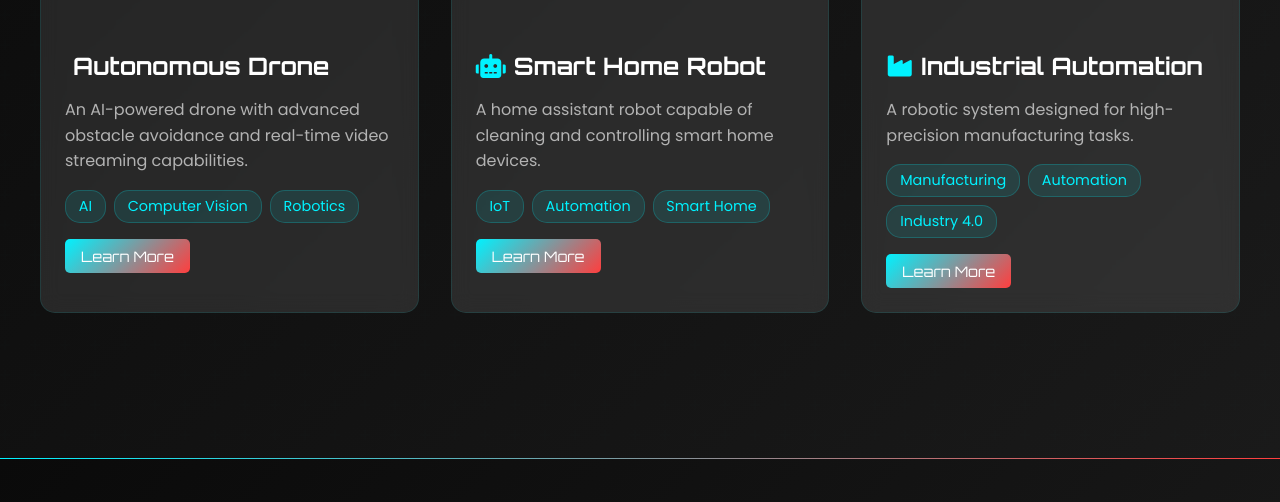
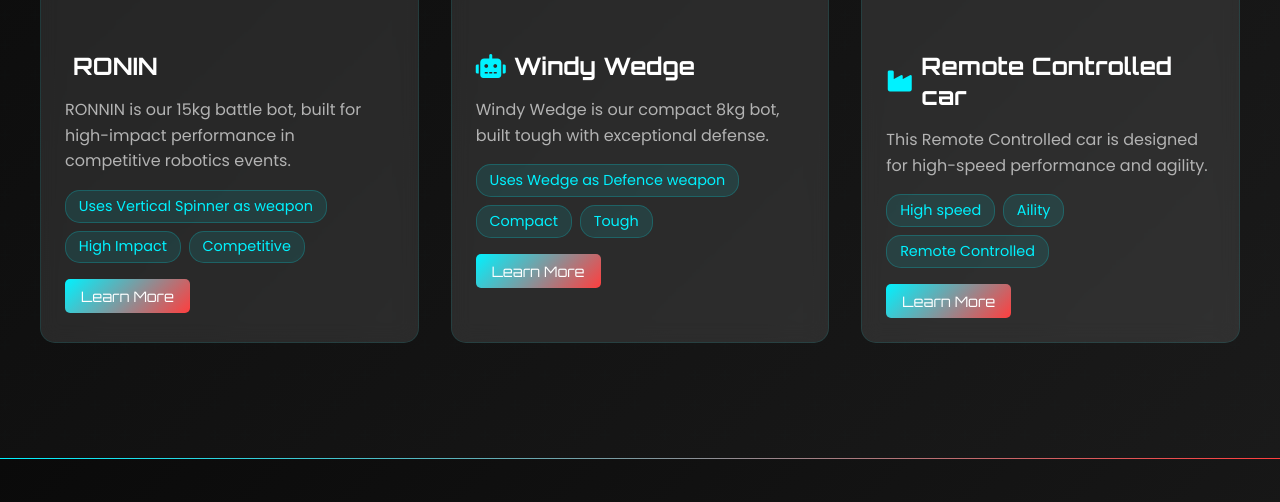
Before and after one commit to Robotics-IIITDM/robosite, a Flask app: page /projects in a window 1280 px wide. Shown: the part 470-972 px from the top of the page. Run offline with Flask 3, Linux system fonts and the light colour scheme.

Commit message:
Update projects.html

```diff
--- a/templates/projects.html
+++ b/templates/projects.html
@@ -194,14 +194,14 @@
             <div class="project-card">
                 <img src="https://images.unsplash.com/photo-1507582020474-9a35b7d455d9?ixlib=rb-1.2.1&auto=format&fit=crop&w=500&q=60" alt="Autonomous Drone" class="project-image">
                 <div class="project-info">
-                    <h2 class="project-title"><i class="fas fa-drone"></i> Autonomous Drone</h2>
+                    <h2 class="project-title"><i class="fas fa-drone"></i> RONIN</h2>
                     <p class="project-description">
-                        An AI-powered drone with advanced obstacle avoidance and real-time video streaming capabilities.
+                        RONNIN is our 15kg battle bot, built for high-impact performance in competitive robotics events.
                     </p>
                     <div class="project-tags">
-                        <span class="project-tag">AI</span>
-                        <span class="project-tag">Computer Vision</span>
-                        <span class="project-tag">Robotics</span>
+                        <span class="project-tag">Uses Vertical Spinner as weapon</span>
+                        <span class="project-tag">High Impact</span>
+                        <span class="project-tag">Competitive</span>
                     </div>
                     <a href="#" class="project-link">Learn More</a>
                 </div>
@@ -210,14 +210,14 @@
             <div class="project-card">
                 <img src="https://images.unsplash.com/photo-1581091226825-a6a2a5aee158?ixlib=rb-1.2.1&auto=format&fit=crop&w=500&q=60" alt="Smart Home Robot" class="project-image">
                 <div class="project-info">
-                    <h2 class="project-title"><i class="fas fa-robot"></i> Smart Home Robot</h2>
+                    <h2 class="project-title"><i class="fas fa-robot"></i> Windy Wedge</h2>
                     <p class="project-description">
-                        A home assistant robot capable of cleaning and controlling smart home devices.
+                        Windy Wedge is our compact 8kg bot, built tough with exceptional defense.
                     </p>
                     <div class="project-tags">
-                        <span class="project-tag">IoT</span>
-                        <span class="project-tag">Automation</span>
-                        <span class="project-tag">Smart Home</span>
+                        <span class="project-tag">Uses Wedge as Defence weapon</span>
+                        <span class="project-tag">Compact</span>
+                        <span class="project-tag">Tough</span>
                     </div>
                     <a href="#" class="project-link">Learn More</a>
                 </div>
@@ -226,14 +226,14 @@
             <div class="project-card">
                 <img src="https://images.unsplash.com/photo-1581092921461-39b9d08a9b21?ixlib=rb-1.2.1&auto=format&fit=crop&w=500&q=60" alt="Industrial Automation" class="project-image">
                 <div class="project-info">
-                    <h2 class="project-title"><i class="fas fa-industry"></i> Industrial Automation</h2>
+                    <h2 class="project-title"><i class="fas fa-industry"></i> Remote Controlled car</h2>
                     <p class="project-description">
-                        A robotic system designed for high-precision manufacturing tasks.
+                        This Remote Controlled car is designed for high-speed performance and agility.
                     </p>
                     <div class="project-tags">
-                        <span class="project-tag">Manufacturing</span>
-                        <span class="project-tag">Automation</span>
-                        <span class="project-tag">Industry 4.0</span>
+                        <span class="project-tag">High speed</span>
+                        <span class="project-tag">Aility</span>
+                        <span class="project-tag">Remote Controlled</span>
                     </div>
                     <a href="#" class="project-link">Learn More</a>
                 </div>
```
